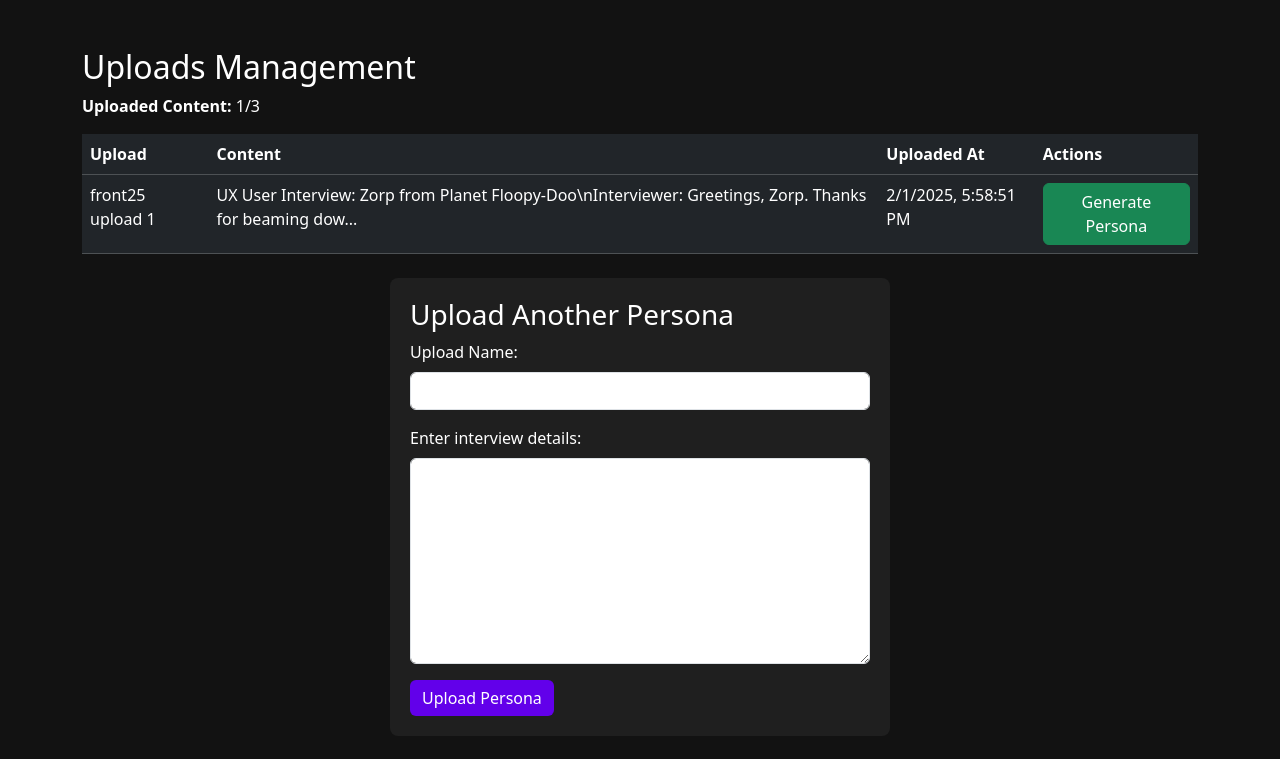
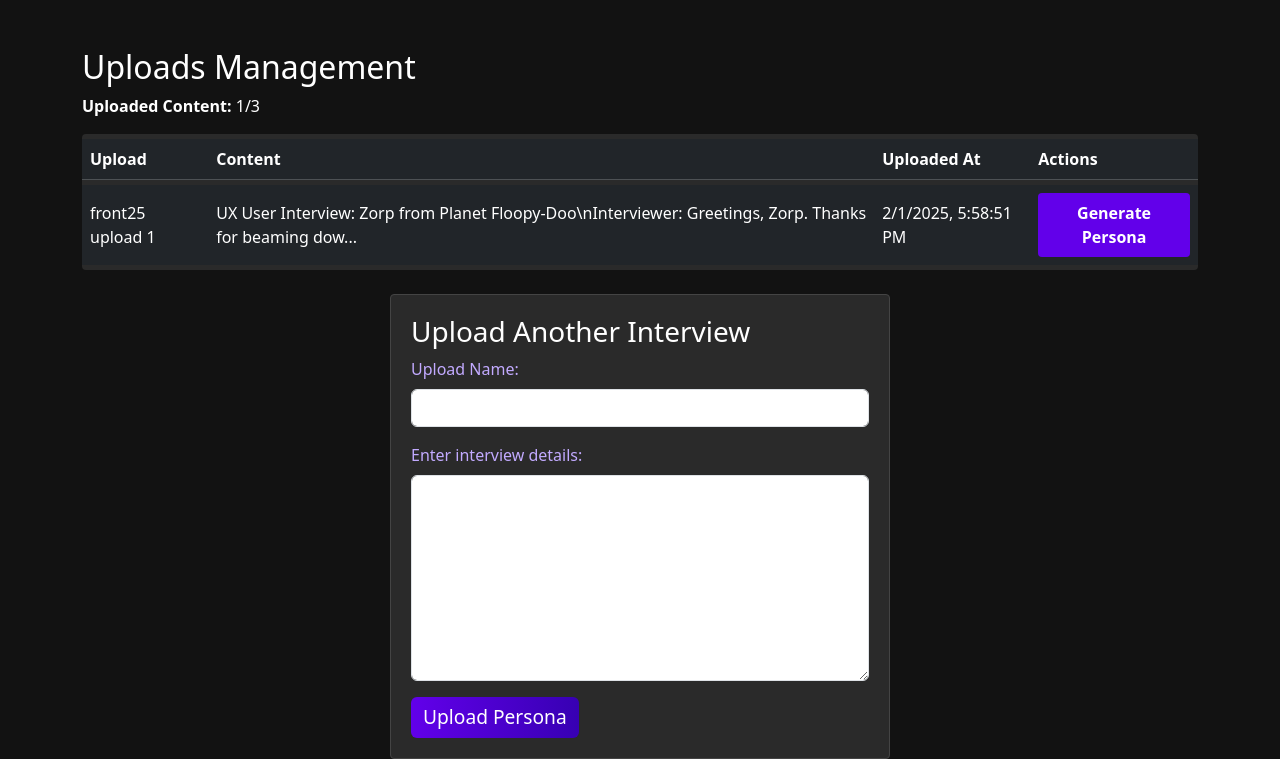
Before and after one commit to salvisare/PersonaMatic, a Flask app: page /api/uploads-list in a window 1280 px wide. Shown: the part 56-815 px from the top of the page. Before the commit the page ends 792 px from the top, so only its background shows below. Run offline with Flask 3, Linux system fonts and the light colour scheme; a user stored in the database is signed in.

Commit message:
front-end fixes and styling

```diff
--- a/app/static/css/custom.css
+++ b/app/static/css/custom.css
@@ -24,19 +24,33 @@ body {
     color: #c2aaff;
 }
 .btn-primary {
-    background-color: #6200ea;
+    background: linear-gradient(90deg, #6200ea, #3700b3);
     border: none;
+    font-size: 1.2rem;
+    transition: all 0.2s ease-in-out;
 }
+
 .btn-primary:hover {
-    background-color: #3700b3;
+    background: linear-gradient(45deg, #6200ea, #3700b3);
+    transform: translateY(-2px);
 }
+
+/* Form Styling */
 .form-container {
     max-width: 500px;
     margin: auto;
-    background: #1f1f1f;
+    background: #2a2a2a;
     padding: 20px;
-    border-radius: 8px;
+    border-radius: 4px;
+    border: 1px solid #444;
 }
+
+.form-label {
+    font-size: 1rem;
+    font-weight: 400;
+    color: #c2aaff;
+}
+
 .usp-section {
     display: flex;
     justify-content: center;
@@ -44,9 +58,10 @@ body {
     margin-top: 40px;
 }
 .usp-box {
-    background-color: #1f1f1f;
+    background: #2a2a2a;
+    border: 1px solid #444;
     padding: 20px;
-    border-radius: 12px;
+    border-radius: 4px;
     text-align: center;
     flex: 1;
     max-width: 300px;
@@ -141,6 +156,137 @@ body {
     padding-left: 10px;
 }
 
+/* Table Styling */
+.table-container {
+    width: 100%;
+    overflow-x: auto;
+    margin-top: 20px;
+}
+
+table {
+    width: 100%;
+    border-collapse: separate;
+    border-spacing: 0 5px; /* Creates space between rows */
+    background: #2a2a2a;
+    border-radius: 4px;
+    overflow: hidden;
+}
+
+th, td {
+    padding: 10px;
+    text-align: left;
+    vertical-align: middle;
+}
+
+th {
+    background: #6200ea;
+    color: #ffffff;
+}
+
+td {
+    background: #2a2a2a;
+    color: #ffffff;
+}
+
+tr {
+    transition: background 0.3s ease;
+}
+
+tr:hover {
+    background: #3b1d63; /* Highlight row on hover */
+}
+
+table tr:last-child td {
+    border-bottom: none;
+}
+
+/* Style for buttons inside table */
+.btn-info, .btn-success {
+    padding: 8px 12px;
+    border-radius: 4px;
+    text-decoration: none;
+    font-weight: 600;
+}
+
+.btn-info {
+    background: #03dac6;
+    color: #121212;
+    border: none;
+}
+
+.btn-info:hover {
+    background: #018786;
+    color: #ffffff;
+}
+
+.btn-success {
+    background: #6200ea;
+    color: #ffffff;
+    border: none;
+}
+
+.btn-success:hover {
+    background: #3700b3;
+}
+
+/* Toast-style error message */
+.text-danger {
+    background-color: rgba(255, 0, 0, 0.1); /* Light red background */
+    color: #ff4d4d; /* Bright red text */
+    padding: 10px 15px;
+    border-radius: 4px;
+    border-left: 5px solid #ff4d4d; /* Accent border */
+    font-weight: 400;
+    display: inline-block;
+    width: fit-content;
+    max-width: 90%;
+    margin: 10px 0;
+}
+
+/* Fancy Heading */
+.fancy-heading {
+    font-size: 2.5rem;
+    font-weight: bold;
+    color: #ffffff;
+}
+
+/* Step-by-Step Guide */
+.step-container {
+    max-width: auto;
+}
+
+.step-box {
+    background: #2a2a2a;
+    padding: 15px;
+    border-radius: 4px;
+    text-align: center;
+    color: #ffffff;
+    transition: transform 0.3s ease, box-shadow 0.3s ease;
+    border: 1px solid #444;
+    margin-bottom: 20px;
+    width: 100%;
+}
+
+.step-box:hover {
+    transform: translateY(-5px);
+    border-color: #6200ea;
+}
+
+.step-number {
+    width: 50px;
+    height: 50px;
+    background: #6200ea;
+    color: white;
+    font-size: 1.5rem;
+    font-weight: bold;
+    display: flex;
+    justify-content: center;
+    align-items: center;
+    border-radius: 50%;
+    margin: 0 auto 15px;
+}
+
+
 /* Responsive */
 @media (max-width: 992px) {
     .persona-container {
--- a/app/templates/uploads_list.html
+++ b/app/templates/uploads_list.html
@@ -85,7 +85,7 @@
                 } else {
                     uploadFormContainer.innerHTML = `
                         <div class="form-container mt-4">
-                            <h3>Upload Another Persona</h3>
+                            <h3>Upload Another Interview</h3>
                             <form id="personaForm">
                                 <div class="mb-3">
                                     <label for="file_name" class="form-label">Upload Name:</label>
```
Also changed, not shown: app/templates/success.html (+36 -4 lines), app/db/app.db.
